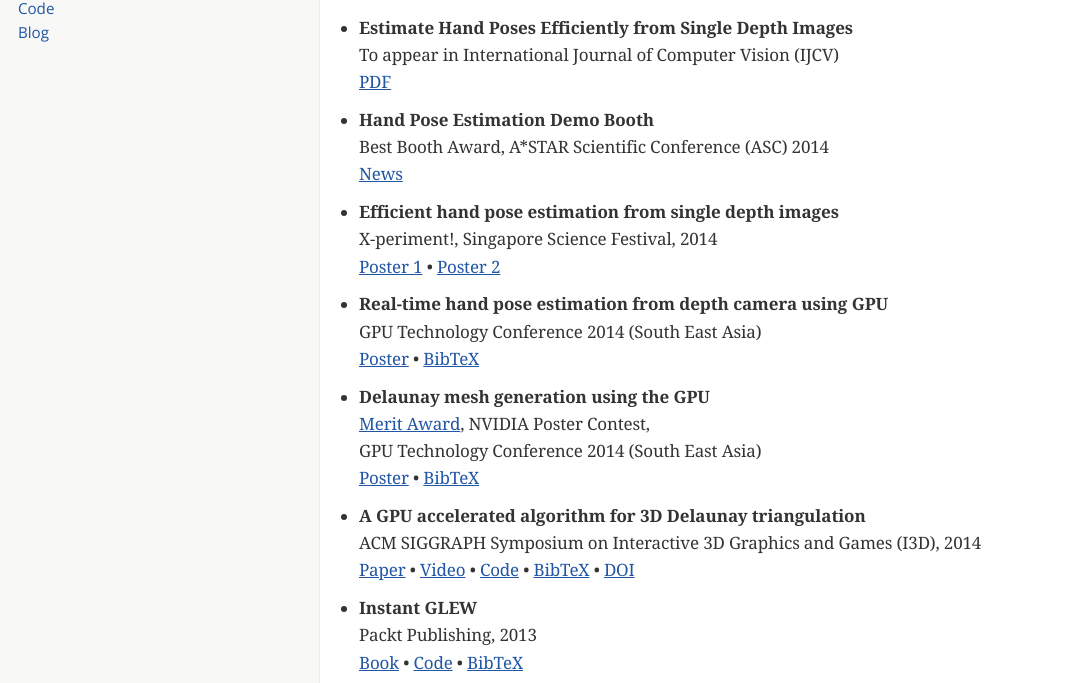
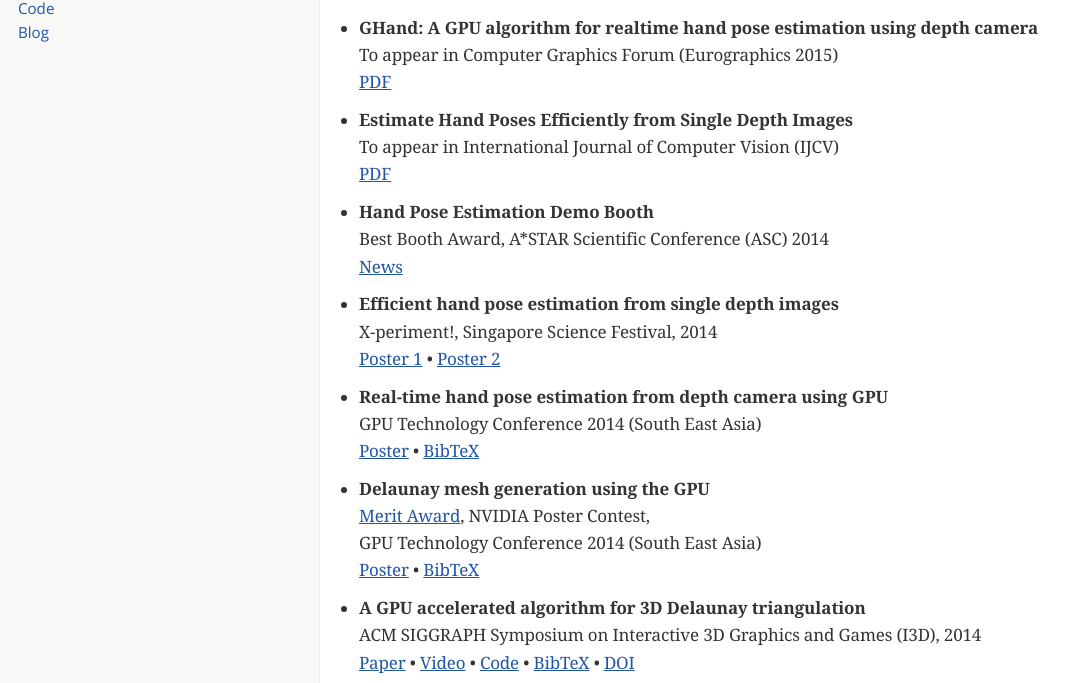
Before and after one commit to daariga/daariga.github.io, a plain HTML site: page index.html in a window 1280 px wide. Shown: the part 86-769 px from the top of the page, without its empty margins (0-1084 px from the left). Drawn offline with nearby package versions, Linux system fonts and the light colour scheme; some packages are replaced by stand-ins of ours; a web font is replaced by a local one.

Commit message:
Added Eurographics 2015 hand poster.

```diff
--- a/index.html
+++ b/index.html
@@ -442,6 +442,11 @@ MathJax.Hub.Config({
 <div class="ulist">
 <ul>
 <li>
+<p><strong>GHand: A GPU algorithm for realtime hand pose estimation using depth camera</strong><br>
+To appear in Computer Graphics Forum (Eurographics 2015)<br>
+<a href="papers/ghand_eurographics2015.pdf">PDF</a></p>
+</li>
+<li>
 <p><strong>Estimate Hand Poses Efficiently from Single Depth Images</strong><br>
 To appear in International Journal of Computer Vision (IJCV)<br>
 <a href="papers/hand_ijcv2015.pdf">PDF</a></p>
```
Also changed, not shown: 1 other file.
